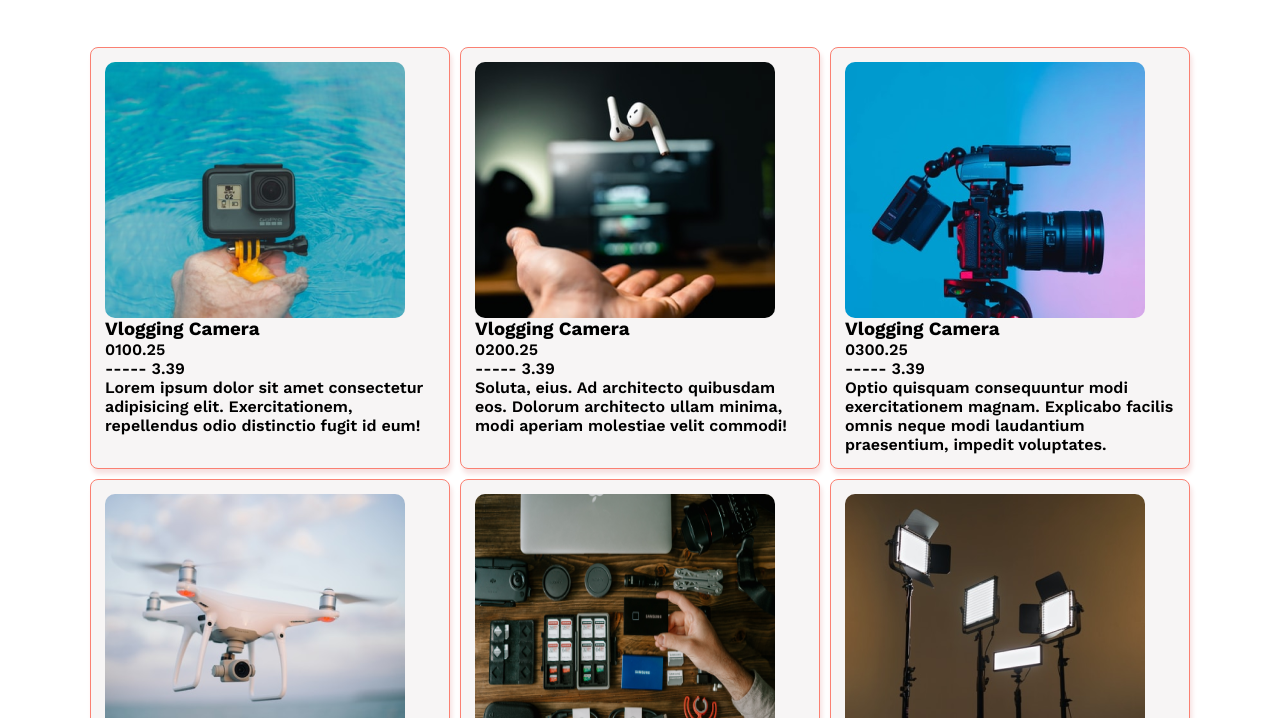
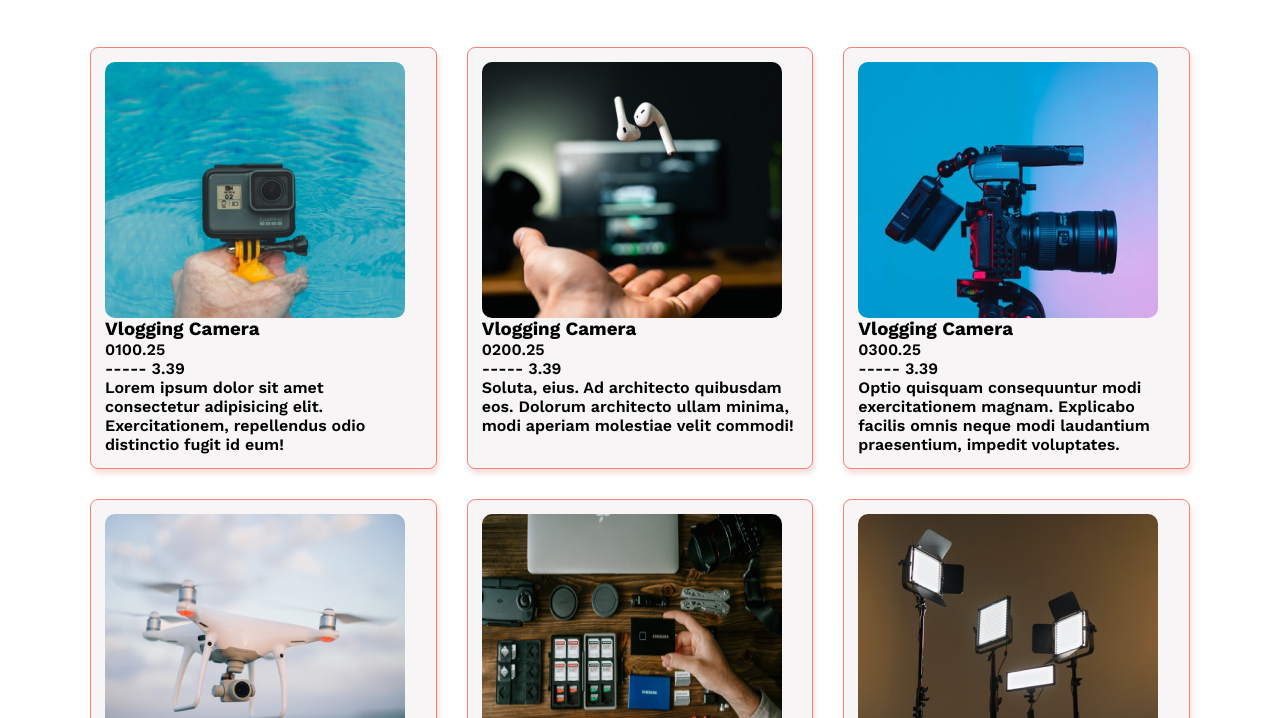
Before and after one commit to mustakim719823/influencer-gear, a plain HTML site: page index.html in a window 1280 px wide. Shown: the part 702-1420 px from the top of the page. Drawn offline with nearby package versions, Linux system fonts and the light colour scheme.

Commit message:
my last commit

```diff
--- a/css/style.css
+++ b/css/style.css
@@ -112,9 +112,7 @@ nav h1 {
     gap: 30px;
     margin-left: 90px;
     margin-right: 90px;
-    /* display: flex; */
-    flex-direction: column;
-    gap: 10px;
+
 }
 
 .box {
```
